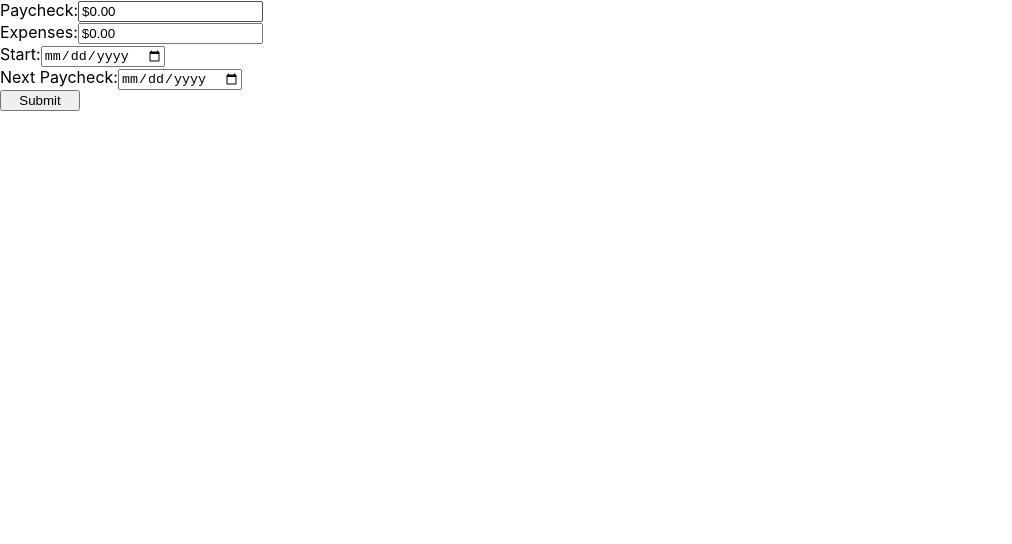
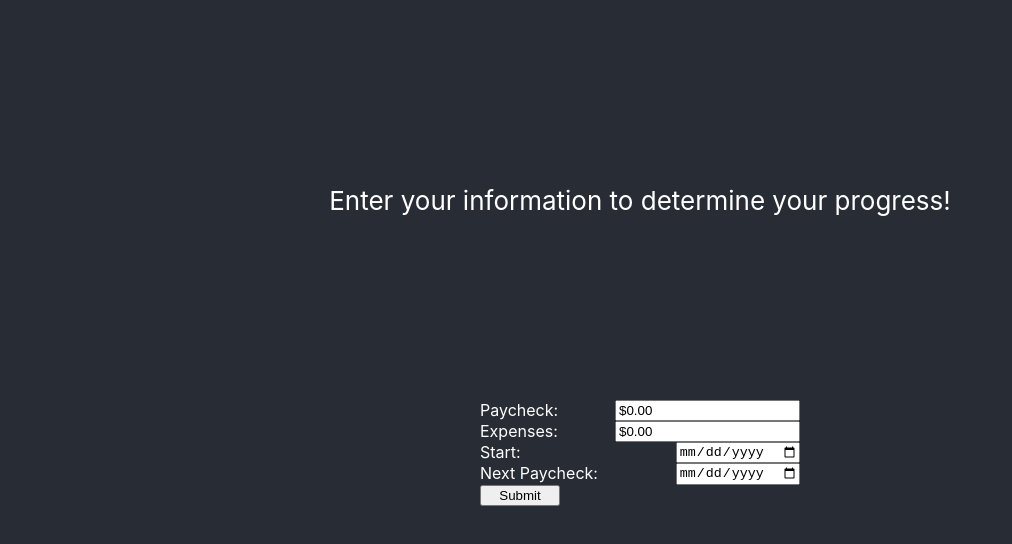
Before and after one commit to thomas-m-andrus/budget-web-fe, a React (Create React App) app: page / in a window 1280 px wide. Shown: the top 544 px of the page, without its empty margins (0-1012 px from the left). Built offline with nearby package versions, Linux system fonts and the light colour scheme.

Commit message:
fixed some styling

```diff
--- a/src/App.css
+++ b/src/App.css
@@ -1,10 +1,16 @@
 .App {
-  text-align: center;
+  display: flex;
+  flex-direction: column;
+  align-items: center;
+  background-color: #282c34;
+  min-height: 100vh;
+  color: white;
 }
 
 .App-logo {
   height: 40vmin;
   pointer-events: none;
+  background-color: #282c34;
 }
 
 @media (prefers-reduced-motion: no-preference) {
@@ -15,7 +21,7 @@
 
 .App-header {
   background-color: #282c34;
-  min-height: 100vh;
+  min-height: 50vh;
   display: flex;
   flex-direction: column;
   align-items: center;
@@ -27,12 +33,3 @@
 .App-link {
   color: #61dafb;
 }
-
-@keyframes App-logo-spin {
-  from {
-    transform: rotate(0deg);
-  }
-  to {
-    transform: rotate(360deg);
-  }
-}
--- a/src/App.tsx
+++ b/src/App.tsx
@@ -1,23 +1,29 @@
-import React, { useState } from 'react';
-import './App.css';
-import { ProgressVenDiagram } from './components/progress-ven-diagram';
-import { ManualForm } from './components/manual-form';
-import { ProgressVenDiagramProps } from './components/progress-ven-diagram/model';
-import { Form } from './components/manual-form/model';
+import React, { useState } from "react";
+import "./App.css";
+import { ProgressVenDiagram } from "./components/progress-ven-diagram";
+import { ManualForm } from "./components/manual-form";
+import { ProgressVenDiagramProps } from "./components/progress-ven-diagram/model";
+import { Form } from "./components/manual-form/model";
 
 function App() {
   const [showProgress, setShowProgress] = useState(false);
   const [props, setProps] = useState<Partial<ProgressVenDiagramProps>>({});
-  const submit = (form:Form) => {
+  const submit = (form: Form) => {
     setProps({
       currentDate: new Date(),
-      ...form
+      ...form,
     });
     setShowProgress(true);
-  }
+  };
   return (
-    <div >
-      {showProgress && <ProgressVenDiagram {...props as ProgressVenDiagramProps}></ProgressVenDiagram>}
+    <div className="App">
+      {showProgress ? (
+        <ProgressVenDiagram
+          {...(props as ProgressVenDiagramProps)}
+        ></ProgressVenDiagram>
+      ) : (
+        <div className="App-header">Enter your information to determine your progress!</div>
+      )}
       <ManualForm submit={submit}></ManualForm>
     </div>
   );
--- a/src/components/manual-form/index.module.css
+++ b/src/components/manual-form/index.module.css
@@ -1,6 +1,10 @@
 .form {
     display: flex;
     flex-direction: column;
+    min-width: 80%;
+    @media (min-width:480px) {
+        min-width: 20rem;
+    }
 }
 
 .button {
@@ -9,4 +13,10 @@
 
 .warning {
     color: red;
+    text-align: right;
 }
+
+.inputGroup {
+    display: flex;
+    justify-content: space-between;
+}
--- a/src/components/manual-form/index.tsx
+++ b/src/components/manual-form/index.tsx
@@ -34,44 +34,43 @@ export const ManualForm = ({ submit }: Props) => {
     },
     [form, submit]
   );
+  const moneyInputs: [string, InputType.PAYCHECK | InputType.EXPENSES][] = [
+    ["Paycheck", InputType.PAYCHECK],
+    ["Expenses", InputType.EXPENSES],
+  ];
+  const dateInputs: [
+    string,
+    InputType.DATE_OF_NEXT_PAYCHECK | InputType.START_DATE
+  ][] = [
+    ["Start", InputType.START_DATE],
+    ["Next Paycheck", InputType.DATE_OF_NEXT_PAYCHECK],
+  ];
   return (
     <form onSubmit={onSubmit} className={styles.form}>
-      <label>
-        Paycheck:
+      {moneyInputs.map(([label, type]) => (
+        <label className={styles.inputGroup}>
+          {label}:
           <CurrencyInput
-          value={form.paycheck as number}
-          onChange={setMoney(InputType.PAYCHECK)}
+            value={form[type] as number}
+            onChange={setMoney(type as InputType.PAYCHECK | InputType.EXPENSES)}
           ></CurrencyInput>
         </label>
-      <label>
-        Expenses:
-        <CurrencyInput
-          value={form.expenses as number}
-          onChange={setMoney(InputType.EXPENSES)}
-        ></CurrencyInput>
-      </label>
-      <label>
-        Start:
+      ))}
+      {dateInputs.map(([label, type]) => (
+        <>
+          <label className={styles.inputGroup}>
+            {label}:
             <input
               type="date"
-          value={form.startDate}
-          onChange={setDate(InputType.START_DATE)}
+              value={form[type]}
+              onChange={setDate(type)}
             ></input>
           </label>
-      {attemptedSubmit && form.startDate === "" && (
+          {attemptedSubmit && form[type] === "" && (
             <div className={styles.warning}>Please select a date!</div>
           )}
-      <label>
-        Next Paycheck:
-        <input
-          type="date"
-          value={form[InputType.DATE_OF_NEXT_PAYCHECK]}
-          onChange={setDate(InputType.DATE_OF_NEXT_PAYCHECK)}
-        ></input>
-      </label>
-      {attemptedSubmit && form[InputType.DATE_OF_NEXT_PAYCHECK] === "" && (
-        <div className={styles.warning}>Please select a date!</div>
-      )}
+        </>
+      ))}
       <button className={styles.button}>Submit</button>
     </form>
   );
```
Lines whose indentation alone changed are shown as unchanged.
